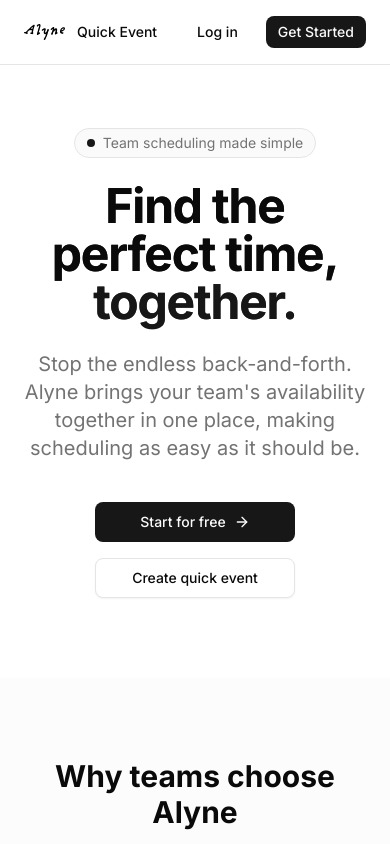
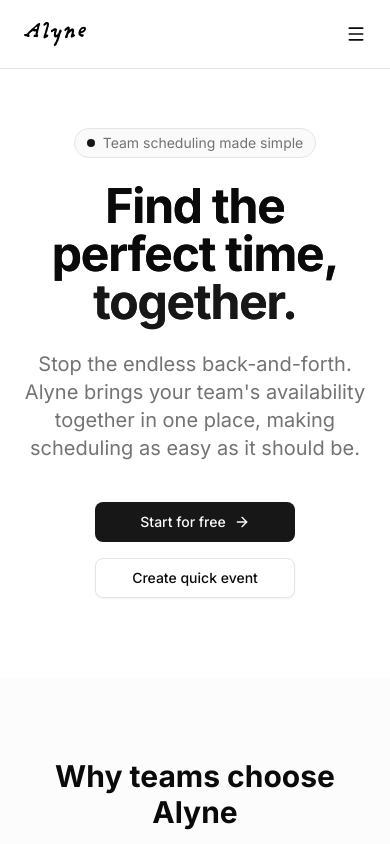
Before and after one commit to Jorstors/Alyne, a React (Vite) app in the folder frontend/: page / in a window 390 px wide. Shown: the top 844 px of the page. Built offline with nearby package versions, Linux system fonts and the light colour scheme.

Commit message:
feat: add initial landing page component with navigation, hero, features, and call to action sections.

```diff
--- a/frontend/src/pages/LandingPage.tsx
+++ b/frontend/src/pages/LandingPage.tsx
@@ -1,8 +1,11 @@
 import { Link } from 'react-router-dom'
 import { Button } from '@/components/ui/button'
-import { Calendar, Users, Clock, ArrowRight, CheckCircle } from 'lucide-react'
+import { Users, Clock, ArrowRight, Menu, X, Calendar } from 'lucide-react'
+import { useState } from 'react'
 
 export function LandingPage() {
+  const [mobileMenuOpen, setMobileMenuOpen] = useState(false)
+
   return (
     <div className="min-h-screen bg-background">
       {/* Navigation */}
@@ -12,7 +15,8 @@
             <img src="/alyne-logo.svg" alt="Alyne" className="h-6" />
           </Link>
 
-          <div className="flex items-center gap-4">
+          {/* Desktop nav */}
+          <div className="hidden md:flex items-center gap-4">
             <Link to="/event/new">
               <Button variant="ghost" size="sm">Quick Event</Button>
             </Link>
@@ -23,11 +27,38 @@
               <Button size="sm">Get Started</Button>
             </Link>
           </div>
+
+          {/* Mobile menu button */}
+          <button
+            className="md:hidden p-2 -mr-2"
+            onClick={() => setMobileMenuOpen(!mobileMenuOpen)}
+            aria-label="Toggle menu"
+          >
+            {mobileMenuOpen ? <X className="h-5 w-5" /> : <Menu className="h-5 w-5" />}
+          </button>
         </div>
+
+        {/* Mobile menu dropdown */}
+        {mobileMenuOpen && (
+          <div className="md:hidden border-t border-border/40 bg-background/95 backdrop-blur-xl">
+            <div className="px-6 py-4 space-y-3">
+              <Link to="/event/new" onClick={() => setMobileMenuOpen(false)}>
+                <Button variant="ghost" className="w-full justify-start">Quick Event</Button>
+              </Link>
+              <Link to="/login" onClick={() => setMobileMenuOpen(false)}>
+                <Button variant="ghost" className="w-full justify-start">Log in</Button>
+              </Link>
+              <Link to="/login" onClick={() => setMobileMenuOpen(false)}>
+                <Button className="w-full">Get Started</Button>
+              </Link>
+            </div>
+          </div>
+        )}
       </nav>
 
+
       {/* Hero Section */}
-      <section className="pt-32 pb-20 px-6">
+      <section className="pt-32 pb-20 md:pt-48 md:pb-32 lg:pt-56 lg:pb-40 px-6">
         <div className="mx-auto max-w-4xl text-center">
           <div className="inline-flex items-center gap-2 px-3 py-1 mb-6 rounded-full border border-border bg-muted/50 text-sm text-muted-foreground">
             <span className="relative flex h-2 w-2">
```
